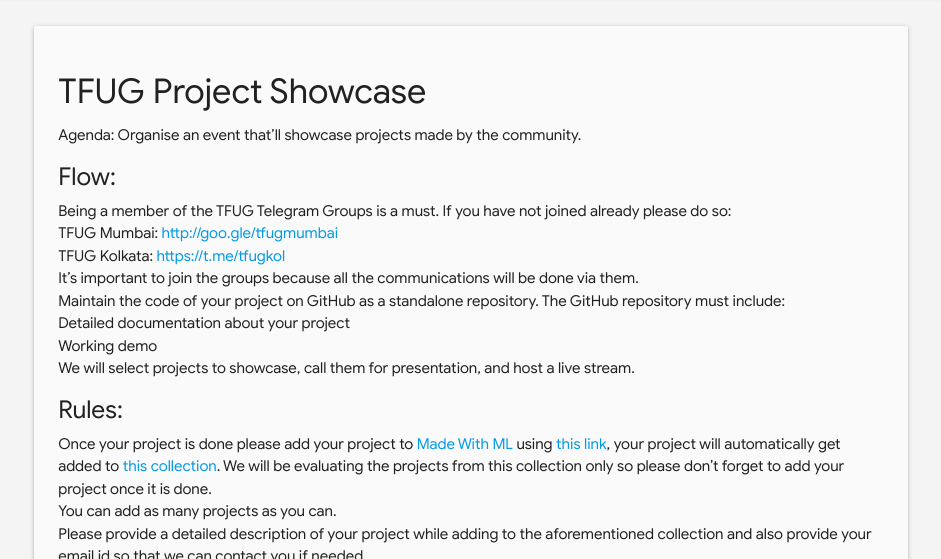
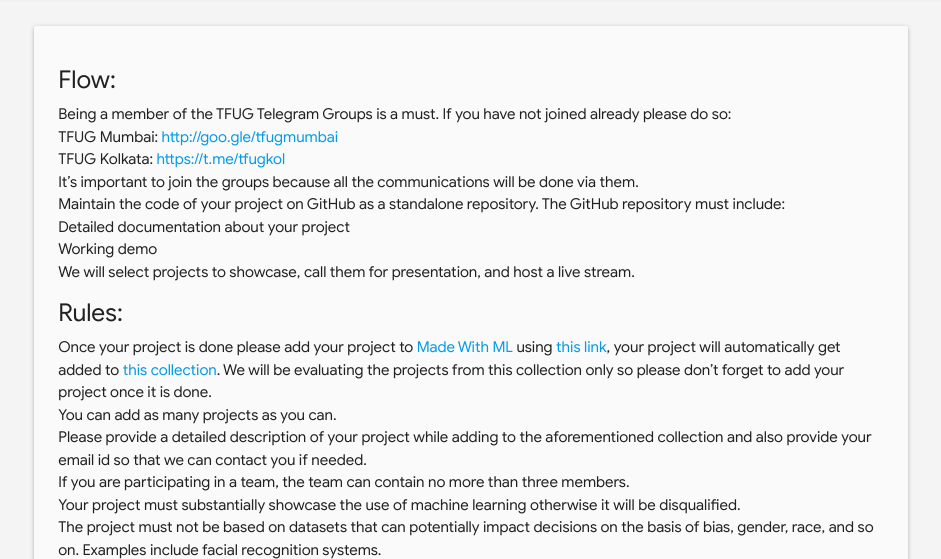
Before and after one commit to tfugindia/tfugindia.github.io, a Jekyll site: the page built from about.md, in a window 1280 px wide and 900 px high, cut to the strip 341-900 px from the top of the window. Shown: the whole strip, without its empty margins (169-1110 px from the left). Built offline with Jekyll 4.4.1, drawn with Linux system fonts in a browser that asks for light colours; nearby versions of some CDN libraries.

Commit message:
remove agenda

```diff
--- a/about.md
+++ b/about.md
@@ -3,10 +3,6 @@
 title:  TFUG Project Showcase
 date:   2017-03-23 01:30:13 +0800
 ---
-
-#### TFUG Project Showcase
-
-Agenda: Organise an event that'll showcase projects made by the community.
 
 ##### Flow:
 
```
